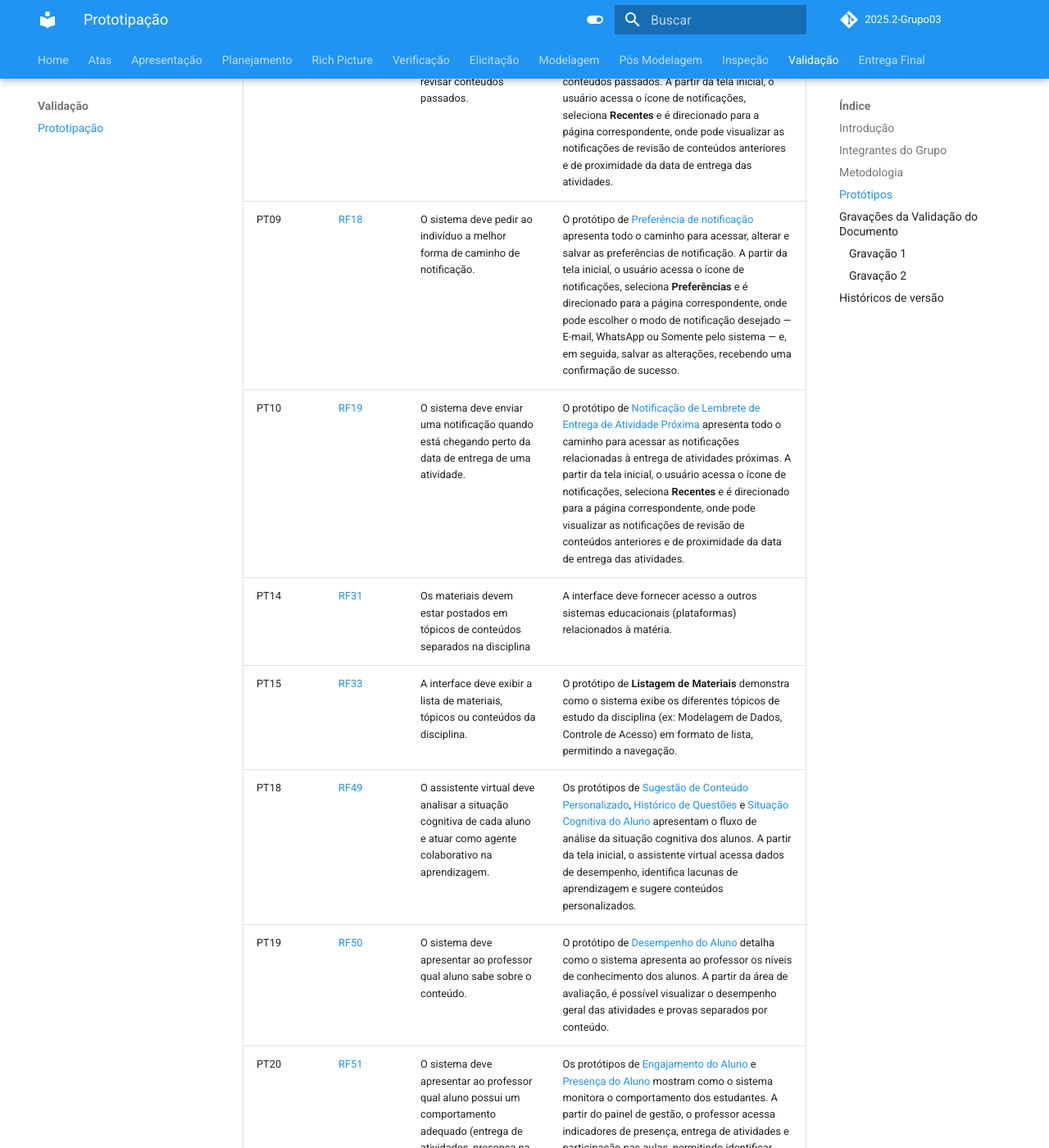
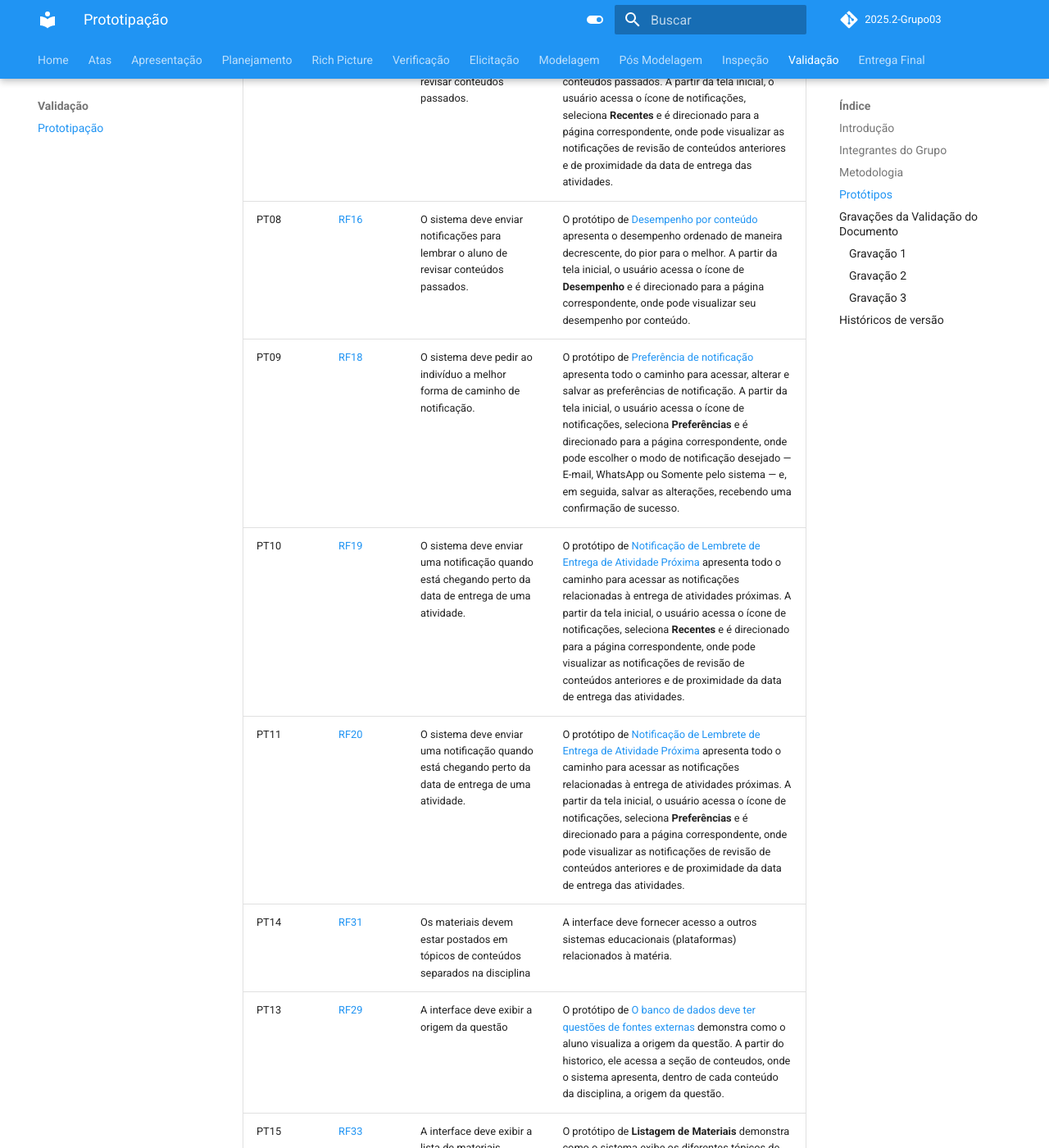
Before and after one commit to Requisitos-de-Software/2025.2-Grupo03, an MkDocs documentation site: the page built from docs/Validacao/prototipos.md, in a window 1280 px wide and 1400 px high, scrolled down 2828 px. Shown: the whole window at 82% size. Built offline with MkDocs 1.6.1 and Material for MkDocs 9.7.7, drawn with Linux system fonts in a browser that asks for light colours; comment, search, counter and statistics services are not loaded; some of the changed text lies outside the part shown.

Commit message:
Update prototipos.md

```diff
--- a/docs/Validacao/prototipos.md
+++ b/docs/Validacao/prototipos.md
@@ -14,7 +14,7 @@
 | Nome    | Quais etapas participou  |
 | ------------------------ | --------------------------------------------------------- |
 | [Arthur Guilherme](https://github.com/ArthurGuilher62) | Desenvolvimento dos protótipos [PT18](#PT18), [PT19](#PT19), [PT20](#PT20), que são referentes, respectivamente, aos requisitos [RF49](https://requisitos-de-software.github.io/2025.2-Grupo03/Elicitacao/requisitos_elicitados/#RF49), [RF50](https://requisitos-de-software.github.io/2025.2-Grupo03/Elicitacao/requisitos_elicitados/#RF50) e [RF51](https://requisitos-de-software.github.io/2025.2-Grupo03/Elicitacao/requisitos_elicitados/#RF51), além da validação dos protótipos com um usuário real.|
-| [Arthur Henrique](https://github.com/arthurhvieira1) | |
+| [Arthur Henrique](https://github.com/arthurhvieira1) | Desenvolvimento dos protótipos [P18](#PT8), [PT11](#PT11), [PT13](#PT13), que são referentes, respectivamente, aos requisitos [RF16](https://requisitos-de-software.github.io/2025.2-Grupo03/Elicitacao/requisitos_elicitados/#RF20), [RF20](https://requisitos-de-software.github.io/2025.2-Grupo03/Elicitacao/requisitos_elicitados/#RF16) e [RF29](https://requisitos-de-software.github.io/2025.2-Grupo03/Elicitacao/requisitos_elicitados/#RF29), além da validação dos protótipos com um usuário real. |
 | [Felipe Guimaraes](https://github.com/felipegf1)      | Criação do documento de prototipação e desenvolvimento dos protótipos dos requisitos [PT01](#PT01), [PT02](#PT02) e [PT03](#PT03), que são referentes, respectivamente, aos requisitos [RF08](https://requisitos-de-software.github.io/2025.2-Grupo03/Elicitacao/requisitos_elicitados/#RF08), [RF09](https://requisitos-de-software.github.io/2025.2-Grupo03/Elicitacao/requisitos_elicitados/#RF09) e [RF10](https://requisitos-de-software.github.io/2025.2-Grupo03/Elicitacao/requisitos_elicitados/#RF10). Além da validação dos protótipos com um usuário real. |
 | [João Felipe](https://github.com/MrBolt2005)          | |
 | [João Sapiência](https://github.com/JoaoSapiencia)    | |
@@ -46,9 +46,12 @@
 | <a id="PT04"></a>PT04 | [RF11](https://requisitos-de-software.github.io/2025.2-Grupo03/Elicitacao/requisitos_elicitados/#RF11) | A interface deve exibir a média geral da turma em cada atividade | O protótipo de [Média da Turma](../arquivos/prototipo_Vilmar_media_turma.pdf) mostra como o sistema monitora as médias da turma. A partir do painel de gestão, o professor acessa **Acompanhar** e, em seguida, **Média da Turma**, podendo identificar a média da turma em cada conteúdo.  |
 | <a id="PT05"></a>PT05 | [RF13](https://requisitos-de-software.github.io/2025.2-Grupo03/Elicitacao/requisitos_elicitados/#RF13) | O aluno  deve escolher o tempo em que deseja receber alertas sobre atividades atrasadas | O protótipo de [Período de notificação](../arquivos/prototipo_Vilmar_preferencia_notificacao.pdf) apresenta todo o caminho para acessar, alterar e salvar o período em que deseja receber alertas sobre atividades atrasadas. A partir da tela inicial, o usuário acessa o ícone de notificações, seleciona **Preferências** e é direcionado para a página correspondente, onde pode escolher o período de notificação desejado — 1 dia, 3 dias ou 7 dias — e, em seguida, salvar as alterações, recebendo uma confirmação de sucesso. |
 | <a id="PT07"></a>PT07 | [RF15](https://requisitos-de-software.github.io/2025.2-Grupo03/Elicitacao/requisitos_elicitados/#RF15) | O sistema deve enviar notificações para lembrar o aluno de revisar conteúdos passados. | O protótipo de [Notificações de Lembrete de Revisão](../arquivos/prototipo_Tiago_revisao_entrega.pdf) apresenta todo o caminho para acessar as notificações relacionadas à revisão de conteúdos passados. A partir da tela inicial, o usuário acessa o ícone de notificações, seleciona **Recentes** e é direcionado para a página correspondente, onde pode visualizar as notificações de revisão de conteúdos anteriores e de proximidade da data de entrega das atividades. |
+| <a id="PT08"></a>PT08 | [RF16](https://requisitos-de-software.github.io/2025.2-Grupo03/Elicitacao/requisitos_elicitados/#RF16) | O sistema deve enviar notificações para lembrar o aluno de revisar conteúdos passados. | O protótipo de [Desempenho por conteúdo](../arquivos/Telas_Arthur.pdf) apresenta o desempenho ordenado de maneira decrescente, do pior para o melhor. A partir da tela inicial, o usuário acessa o ícone de **Desempenho** e é direcionado para a página correspondente, onde pode visualizar seu desempenho por conteúdo. |
 | <a id="PT09"></a>PT09 | [RF18](https://requisitos-de-software.github.io/2025.2-Grupo03/Elicitacao/requisitos_elicitados/#RF18) | O sistema deve pedir ao indivíduo a melhor forma de caminho de notificação. | O protótipo de [Preferência de notificação](../arquivos/prototipo_Tiago_preferencia_notificacao.pdf) apresenta todo o caminho para acessar, alterar e salvar as preferências de notificação. A partir da tela inicial, o usuário acessa o ícone de notificações, seleciona **Preferências** e é direcionado para a página correspondente, onde pode escolher o modo de notificação desejado — E-mail, WhatsApp ou Somente pelo sistema — e, em seguida, salvar as alterações, recebendo uma confirmação de sucesso. |
 | <a id="PT10"></a>PT10 | [RF19](https://requisitos-de-software.github.io/2025.2-Grupo03/Elicitacao/requisitos_elicitados/#RF19) | O sistema deve enviar uma notificação quando está chegando perto da data de entrega de uma atividade.  | O protótipo de [Notificação de Lembrete de Entrega de Atividade Próxima](../arquivos/prototipo_Tiago_revisao_entrega.pdf) apresenta todo o caminho para acessar as notificações relacionadas à entrega de atividades próximas. A partir da tela inicial, o usuário acessa o ícone de notificações, seleciona **Recentes** e é direcionado para a página correspondente, onde pode visualizar as notificações de revisão de conteúdos anteriores e de proximidade da data de entrega das atividades. |
+| <a id="PT11"></a>PT11 | [RF20](https://requisitos-de-software.github.io/2025.2-Grupo03/Elicitacao/requisitos_elicitados/#RF20) | O sistema deve enviar uma notificação quando está chegando perto da data de entrega de uma atividade.  | O protótipo de [Notificação de Lembrete de Entrega de Atividade Próxima](../arquivos/prototipo_Tiago_revisao_entrega.pdf) apresenta todo o caminho para acessar as notificações relacionadas à entrega de atividades próximas. A partir da tela inicial, o usuário acessa o ícone de notificações, seleciona **Preferências** e é direcionado para a página correspondente, onde pode visualizar as notificações de revisão de conteúdos anteriores e de proximidade da data de entrega das atividades. |
 | <a id="PT14"></a>PT14 | [RF31](https://requisitos-de-software.github.io/2025.2-Grupo03/Elicitacao/requisitos_elicitados/#RF31) | Os materiais devem estar postados em tópicos de conteúdos separados na disciplina  | A interface deve fornecer acesso a outros sistemas educacionais (plataformas) relacionados à matéria. | O protótipo de **Seleção de Sistemas** demonstra como o usuário, a partir da tela "Sistemas", pode expandir um menu ("Sistemas relacionados") para visualizar e acessar outras plataformas, como Sigaa, Teams e Aprender. |
+| <a id="PT13"></a>PT13 | [RF29](https://requisitos-de-software.github.io/2025.2-Grupo03/Elicitacao/requisitos_elicitados/#RF29) | A interface deve exibir a origem da questão | O protótipo de [O banco de dados deve ter questões de fontes externas](../arquivos/Telas_Arthur.pdf) demonstra como o aluno visualiza a origem da questão. A partir do historico, ele acessa a seção de conteudos, onde o sistema apresenta, dentro de cada conteúdo da disciplina, a origem da questão.|
 | <a id="PT15"></a>PT15 | [RF33](https://requisitos-de-software.github.io/2025.2-Grupo03/Elicitacao/requisitos_elicitados/#RF33) | A interface deve exibir a lista de materiais, tópicos ou conteúdos da disciplina. | O protótipo de **Listagem de Materiais** demonstra como o sistema exibe os diferentes tópicos de estudo da disciplina (ex: Modelagem de Dados, Controle de Acesso) em formato de lista, permitindo a navegação. |
 | <a id="PT18"></a>PT18 | [RF49](https://requisitos-de-software.github.io/2025.2-Grupo03/Elicitacao/requisitos_elicitados/#RF49) | O assistente virtual deve analisar a situação cognitiva de cada aluno e atuar como agente colaborativo na aprendizagem.  |Os protótipos de [Sugestão de Conteúdo Personalizado](../arquivos/prototipo_AGAS_sugestao_conteudo.pdf), [Histórico de Questões](../arquivos/prototipo_AGAS_historico_questoes.pdf) e [Situação Cognitiva do Aluno](../arquivos/prototipo_AGAS_situacao_aluno.pdf) apresentam o fluxo de análise da situação cognitiva dos alunos. A partir da tela inicial, o assistente virtual acessa dados de desempenho, identifica lacunas de aprendizagem e sugere conteúdos personalizados.|
 | <a id="PT19"></a>PT19 | [RF50](https://requisitos-de-software.github.io/2025.2-Grupo03/Elicitacao/requisitos_elicitados/#RF50) | O sistema deve apresentar ao professor qual aluno sabe sobre o conteúdo.  | O protótipo de [Desempenho do Aluno](../arquivos/prototipo_AGAS_desempenho_aluno.pdf) detalha como o sistema apresenta ao professor os níveis de conhecimento dos alunos. A partir da área de avaliação, é possível visualizar o desempenho geral das atividades e provas separados por conteúdo. |
@@ -110,8 +113,34 @@
 
 ---
 
+### Gravação 3
+A Tabela 7 mostra os participantes do grupo envolvidos na validação.
+
+<div align="center"><strong>Tabela 5: Participantes envolvidos</strong></div>
+
+| Nome |
+|------|
+| [Arthur Henrique](https://github.com/arthurhvieira1) |
+
+<div align="center"><strong>Autoria de <a href="https://github.com/arthurhvieira1">Arthru Henrique</a></strong></div>
+
+A Tabela 8 apresenta as informações do usuário que participou da etapa de validação, incluindo seu nome e dados sobre a gravação, como data, hora e local.
+
+<div align="center"><strong>Tabela 6: Usuário Real e Informações da Gravação</strong></div>
+
+| Nome | Data | Hora | Local|
+|-------------------------|-----------------|-----------------|------------------|
+| Rafael Vieira | 12/11/2025 | 19:50 | Casa do Rafael |
+
+<div align="center"><strong>Autoria de <a href="https://github.com/arthurhvieira1">Arthru Henrique</a></strong></div>
+
+Além disso, a gravação da validação pode ser visualizada em: [https://youtu.be/6AK6vUqBjUc](https://youtu.be/6AK6vUqBjUc)
+
+---
+
 ## Históricos de versão
 
 | Versão | Data       | Descrição                                   | Autor(es)                                                   | Revisor       |
 |--------|------------|---------------------------------------------|------------------------------------------------------------|---------------|
 | 1.0    | 02/11/2025 | Criação do documento de Prototipação          | [Tiago Lemes](https://github.com/TiagoTeixeira-2005)       | [Vilmar José](https://github.com/VilmarFagundes) |
+| 1.1   | 12/11/2025 | Adição dos Protótipos PT08, PT11 E PT13         | [Arthur Henrique](https://github.com/arthurhvieira1)       | [Vilmar José](https://github.com/VilmarFagundes) |
```
